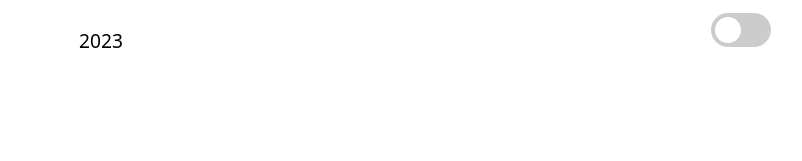
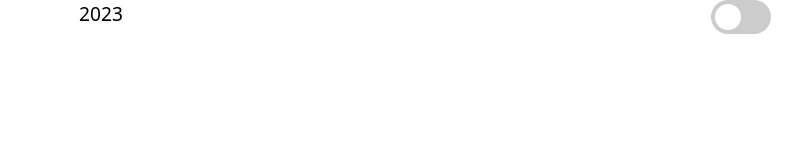
Before and after one commit to k-bursov/k-bursov.github.io, a plain HTML site: page index.html in a window 1280 px wide. Shown: the top 161 px of the page, without its empty margins (215-1017 px from the left). Drawn offline with Linux system fonts and the light colour scheme.

Commit message:
Update style.css

```diff
--- a/style.css
+++ b/style.css
@@ -1,8 +1,8 @@
 body {
     margin: 0;
     padding: 0;
-    background-color: white;
-    font-family: system-ui;
+	background-color: white;
+	font-family: system-ui;
     width: 100%;
     /*height: 95vh;*/
 }
@@ -14,15 +14,15 @@ header {
 }
 
 #date-display {
-    font-size: 1.2em;
-	margin-top: 3.4vh;
+	font-size: 1.2em;
+	margin-bottom: 1vh;
 }
 
 #list-switch {
     cursor: pointer;
     position: relative;
     display: inline-block;
-	margin-top: 1vw;
+	/*margin-top: 1vw;*/
 }
 
 main {
```
